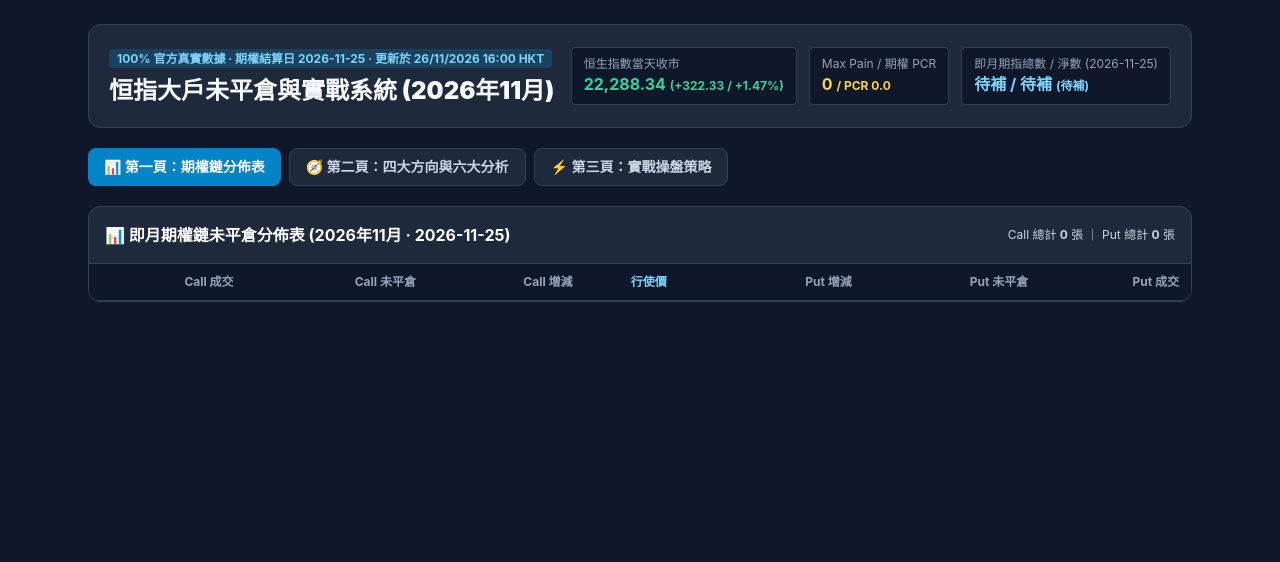
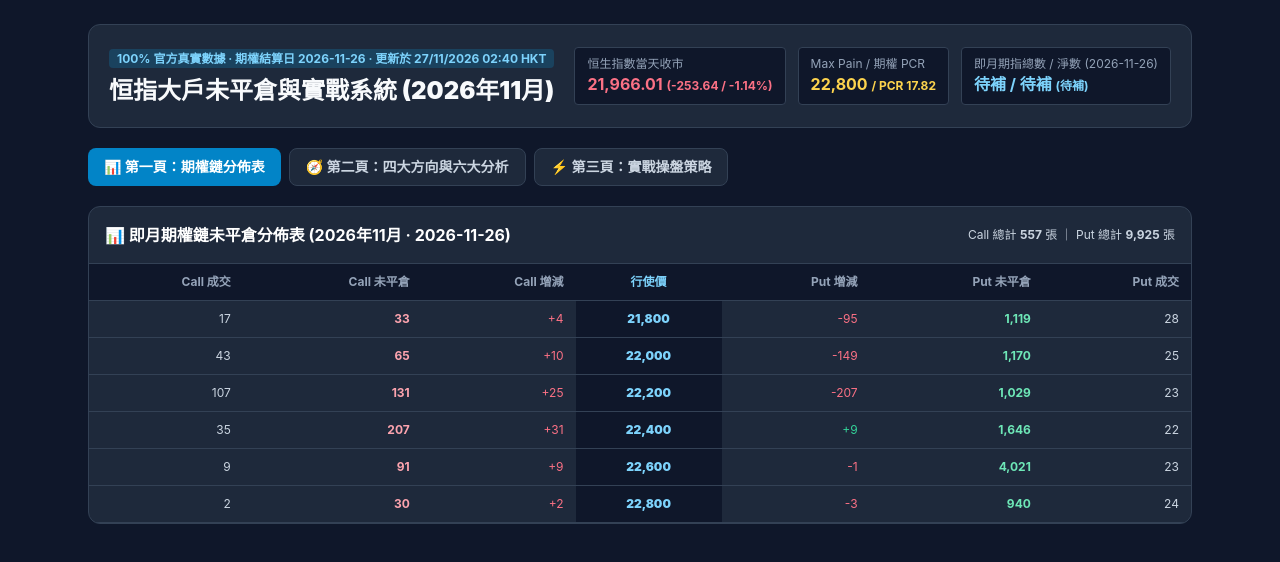
Before and after one commit to Henry-cheunghin/hsi-options-data, a plain HTML site: page index.html in a window 1280 px wide. Drawn offline with nearby package versions, Linux system fonts and the light colour scheme.

Commit message:
chore: auto update HKEX HSI options data (2026-11-27 02:40 HKT)

```diff
--- a/index.html
+++ b/index.html
@@ -18,20 +18,20 @@
 
   <header class="card p-4 sm:p-5 flex flex-wrap justify-between items-center gap-4">
     <div>
-      <span class="text-xs px-2 py-0.5 rounded bg-sky-500/20 text-sky-300 font-bold">100% 官方真實數據 · 期權結算日 2026-11-25 · 更新於 26/11/2026 16:00 HKT</span>
+      <span class="text-xs px-2 py-0.5 rounded bg-sky-500/20 text-sky-300 font-bold">100% 官方真實數據 · 期權結算日 2026-11-26 · 更新於 27/11/2026 02:40 HKT</span>
       <h1 class="text-xl sm:text-2xl font-black mt-1.5">恒指大戶未平倉與實戰系統 (2026年11月)</h1>
     </div>
     <div class="flex flex-wrap gap-3 text-xs">
       <div class="bg-slate-900 px-3 py-2 rounded border border-slate-700">
         <div class="text-slate-400">恒生指數當天收市</div>
-        <div class="text-base font-bold text-emerald-400">22,288.34 <span class="text-xs">(+322.33 / +1.47%)</span></div>
+        <div class="text-base font-bold text-rose-400">21,966.01 <span class="text-xs">(-253.64 / -1.14%)</span></div>
       </div>
       <div class="bg-slate-900 px-3 py-2 rounded border border-slate-700">
         <div class="text-slate-400">Max Pain / 期權 PCR</div>
-        <div class="text-base font-bold text-amber-300">0 <span class="text-xs">/ PCR 0.0</span></div>
+        <div class="text-base font-bold text-amber-300">22,800 <span class="text-xs">/ PCR 17.82</span></div>
       </div>
       <div class="bg-slate-900 px-3 py-2 rounded border border-slate-700">
-        <div class="text-slate-400">即月期指總數 / 淨數 (2026-11-25)</div>
+        <div class="text-slate-400">即月期指總數 / 淨數 (2026-11-26)</div>
         <div class="text-base font-bold text-sky-300">待補 / 待補 <span class="text-xs">(待補)</span></div>
       </div>
     </div>
@@ -46,8 +46,8 @@
   <main id="page-p1" class="space-y-4">
     <section class="card overflow-hidden">
       <div class="p-4 border-b border-slate-700 flex flex-wrap justify-between items-center gap-2">
-        <h2 class="text-sm sm:text-base font-bold text-white">📊 即月期權鏈未平倉分佈表 (2026年11月 · 2026-11-25)</h2>
-        <span class="text-xs text-slate-300">Call 總計 <strong>0</strong> 張 ｜ Put 總計 <strong>0</strong> 張</span>
+        <h2 class="text-sm sm:text-base font-bold text-white">📊 即月期權鏈未平倉分佈表 (2026年11月 · 2026-11-26)</h2>
+        <span class="text-xs text-slate-300">Call 總計 <strong>557</strong> 張 ｜ Put 總計 <strong>9,925</strong> 張</span>
       </div>
       <div class="overflow-x-auto">
         <table class="text-xs">
@@ -63,6 +63,60 @@
             </tr>
           </thead>
           <tbody>
+          <tr>
+            <td class="text-right text-slate-300">17</td>
+            <td class="text-right font-bold text-rose-300">33</td>
+            <td class="text-right text-rose-400">+4</td>
+            <td class="text-center font-black bg-slate-900 text-sky-300">21,800</td>
+            <td class="text-right text-rose-400">-95</td>
+            <td class="text-right font-bold text-emerald-300">1,119</td>
+            <td class="text-right text-slate-300">28</td>
+          </tr>
+          <tr>
+            <td class="text-right text-slate-300">43</td>
+            <td class="text-right font-bold text-rose-300">65</td>
+            <td class="text-right text-rose-400">+10</td>
+            <td class="text-center font-black bg-slate-900 text-sky-300">22,000</td>
+            <td class="text-right text-rose-400">-149</td>
+            <td class="text-right font-bold text-emerald-300">1,170</td>
+            <td class="text-right text-slate-300">25</td>
+          </tr>
+          <tr>
+            <td class="text-right text-slate-300">107</td>
+            <td class="text-right font-bold text-rose-300">131</td>
+            <td class="text-right text-rose-400">+25</td>
+            <td class="text-center font-black bg-slate-900 text-sky-300">22,200</td>
+            <td class="text-right text-rose-400">-207</td>
+            <td class="text-right font-bold text-emerald-300">1,029</td>
+            <td class="text-right text-slate-300">23</td>
+          </tr>
+          <tr>
+            <td class="text-right text-slate-300">35</td>
+            <td class="text-right font-bold text-rose-300">207</td>
+            <td class="text-right text-rose-400">+31</td>
+            <td class="text-center font-black bg-slate-900 text-sky-300">22,400</td>
+            <td class="text-right text-emerald-400">+9</td>
+            <td class="text-right font-bold text-emerald-300">1,646</td>
+            <td class="text-right text-slate-300">22</td>
+          </tr>
+          <tr>
+            <td class="text-right text-slate-300">9</td>
+            <td class="text-right font-bold text-rose-300">91</td>
+            <td class="text-right text-rose-400">+9</td>
+            <td class="text-center font-black bg-slate-900 text-sky-300">22,600</td>
+            <td class="text-right text-rose-400">-1</td>
+            <td class="text-right font-bold text-emerald-300">4,021</td>
+            <td class="text-right text-slate-300">23</td>
+          </tr>
+          <tr>
+            <td class="text-right text-slate-300">2</td>
+            <td class="text-right font-bold text-rose-300">30</td>
+            <td class="text-right text-rose-400">+2</td>
+            <td class="text-center font-black bg-slate-900 text-sky-300">22,800</td>
+            <td class="text-right text-rose-400">-3</td>
+            <td class="text-right font-bold text-emerald-300">940</td>
+            <td class="text-right text-slate-300">24</td>
+          </tr>
           </tbody>
         </table>
       </div>
@@ -80,14 +134,14 @@
             <tr><th class="w-48">分析維度</th><th class="w-64">最新真實數據</th><th>實戰解讀</th></tr>
           </thead>
           <tbody>
-            <tr><td class="font-bold text-sky-300">1. 未平倉框架 (港交所期權)</td><td>Call 牆：待補<br>Put 牆：待補</td><td>觀察重倉 Call/Put 牆是否被實質跌穿或 Roll Up，嚴禁貼近 Call 牆追多。</td></tr>
+            <tr><td class="font-bold text-sky-300">1. 未平倉框架 (港交所期權)</td><td>Call 牆：22,400 (207張) / 22,200 (131張) / 22,600 (91張)<br>Put 牆：22,600 (4,021張) / 22,400 (1,646張) / 22,000 (1,170張)</td><td>觀察重倉 Call/Put 牆是否被實質跌穿或 Roll Up，嚴禁貼近 Call 牆追多。</td></tr>
             <tr><td class="font-bold text-sky-300">2. 每週波幅預計方向</td><td>日市期指收：待補 (高 待補 / 低 待補)</td><td>以本週一開市為起點：企起點上睇升、落起點下睇跌，目標波幅 800–1,100 點。</td></tr>
             <tr><td class="font-bold text-sky-300">3. 期指總數與淨數 (DTOP)</td><td>總數：待補<br>即月淨數：待補 (待補)<br>兩月合計淨數變動：待補</td><td>跌市淨數大增屬機構主導看淡；升市總淨同步大增屬主升推進；平倉則防反轉。</td></tr>
             <tr><td class="font-bold text-amber-300">4.1 黃金比率</td><td>近1月波段 21,916 至 24,872<br>23.6%–38.2%：24,174–23,743<br>61.8% / 76.4%：23,045 / 22,614</td><td>由高位回調 23.6%–38.2% 為轉角買入區；失守 61.8%–76.4% 則防直逼 100% 起漲底。</td></tr>
             <tr><td class="font-bold text-amber-300">4.2 波浪理論</td><td>近1月波幅：21,916 至 24,872</td><td>區分推動浪（1/3/5）或 ABC 調整浪，避開 C 浪主跌段逆勢撈底。</td></tr>
             <tr><td class="font-bold text-amber-300">4.3 牛熊證重貨區</td><td>待對接法興街貨分佈圖</td><td>緊盯距離現價最近 300 點內牛熊證密集打靶區，順大戶殺牛／屠熊方向操作。</td></tr>
             <tr><td class="font-bold text-amber-300">4.4 最近期高低位</td><td>日市期指高 待補 / 低 待補<br>近1月高 24,872 / 低 21,916</td><td>以本週及上週極值作為短線強弱分水嶺。</td></tr>
-            <tr><td class="font-bold text-amber-300">4.5 大戶 P&amp;L (Max Pain)</td><td>Max Pain：0 (Call 0 / Put 0)</td><td>期權賣方傾向將指數維持於最大痛點附近，破牆則防負 Gamma 加速。</td></tr>
+            <tr><td class="font-bold text-amber-300">4.5 大戶 P&amp;L (Max Pain)</td><td>Max Pain：22,800 (Call 557 / Put 9,925)</td><td>期權賣方傾向將指數維持於最大痛點附近，破牆則防負 Gamma 加速。</td></tr>
             <tr><td class="font-bold text-amber-300">4.6 外圍、北水與宏觀</td><td>待對接隔晚美股、ADR 及南向資金</td><td>結合北水淨流向、美債息及美國重大數據日（NFP/CPI/FOMC 前避彈）。</td></tr>
           </tbody>
         </table>
@@ -104,8 +158,8 @@
       <div class="grid grid-cols-1 md:grid-cols-2 gap-4 text-xs sm:text-sm">
         <div class="bg-slate-900/80 p-4 rounded-lg border border-slate-700 space-y-2">
           <div class="font-bold text-sky-300">🎯 當前防線座標</div>
-          <p><strong>頭號 Call 阻力牆：</strong>待補</p>
-          <p><strong>頭號 Put 支持牆：</strong>待補</p>
+          <p><strong>頭號 Call 阻力牆：</strong>22,400 (207張)</p>
+          <p><strong>頭號 Put 支持牆：</strong>22,600 (4,021張)</p>
           <p><strong>即月期指淨數變化：</strong>待補（兩月合計 待補）</p>
         </div>
         <div class="bg-slate-900/80 p-4 rounded-lg border border-slate-700 space-y-2">
```
